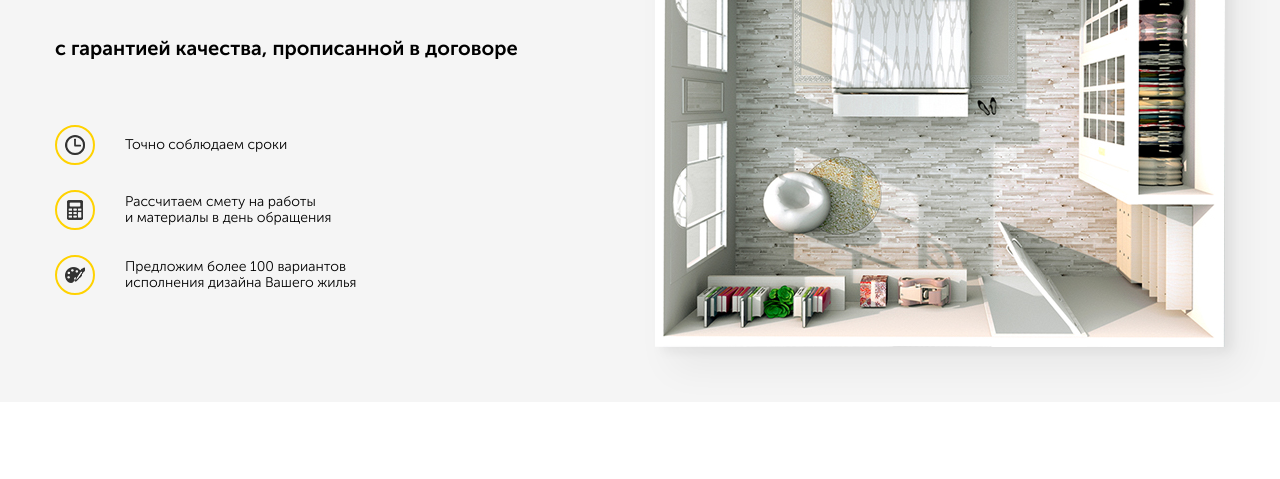
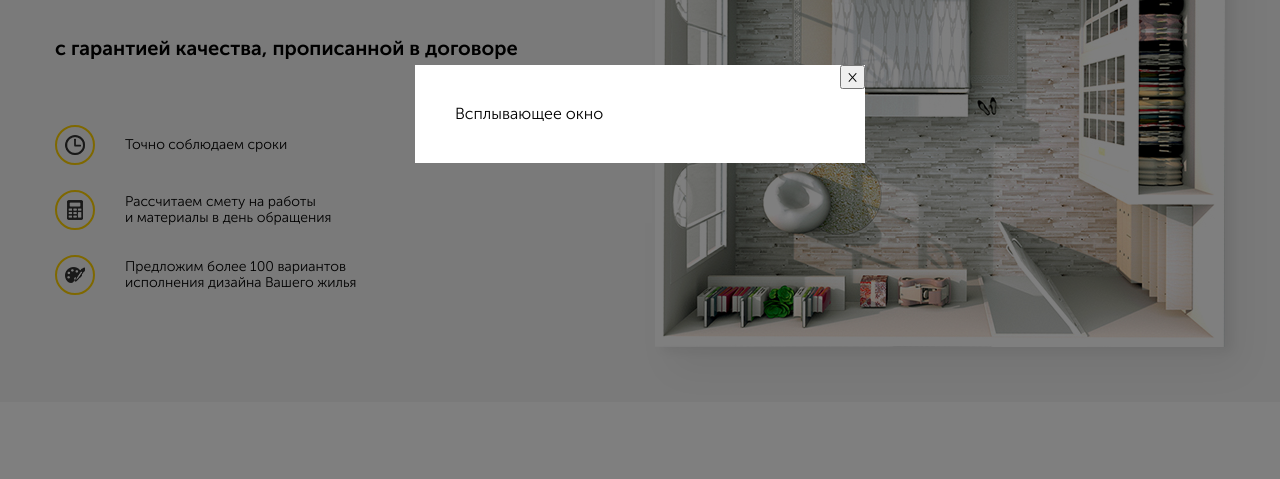
Before and after one commit to Samoiloff90/repair, a plain HTML site: page index.html in a window 1280 px wide. Both pictures are taken after a click on the button "Перезвоните мне". Shown: the part 286-765 px from the top of the page. Drawn offline with Linux system fonts and the light colour scheme.

Commit message:
connected js

```diff
--- /dev/null
+++ b/Sass/blocks/_modal.sass
@@ -0,0 +1,23 @@
+.modal
+  position: fixed
+  left: 0
+  top: 0
+  width: 100%
+  height: 100%
+  background-color: rgba(#000000, 0.5)
+  display: flex
+  display: none
+  &_active
+    display: flex
+  &-dialog
+    position: relative
+    margin: auto
+    max-width: 450px
+    width: 90%
+    min-width: 200px
+    background-color: #fff
+    padding: 40px
+    &__close
+      position: absolute
+      top: 0
+      right: 0
--- a/Sass/blocks/_offer.sass
+++ b/Sass/blocks/_offer.sass
@@ -71,6 +71,9 @@
       margin-bottom: 10px
     &__button
       font-size: 13px
+  .information
+    flex-direction: column
+    min-width: 100%
 @media (max-width: 768px)
   .offer
     background: #ffffff
--- a/Sass/style.sass
+++ b/Sass/style.sass
@@ -8,3 +8,5 @@
 @import 'blocks/hero'
 // Включаем стили для блока offer
 @import 'blocks/offer'
+// Модальное окно
+@import 'blocks/modal'
--- a/index.html
+++ b/index.html
@@ -26,7 +26,7 @@
             </a>
           </div>
           <!-- /.navbar__contacts -->
-          <button class="button navbar__button">
+          <button class="button navbar__button" id="button">
             Перезвоните мне
           </button>
         </div>
@@ -100,7 +100,7 @@
           <form action="#" class="form offer__form">
             <input type="text" class="input offer__input" placeholder="Ваше имя">
             <input type="tell" class="input offer__input" placeholder="Ваш телефон">
-            <button class="button offer__button">
+            <button class="button offer__button" id="button">
               Получить бесплатный дизайн-проект
             </button>
           </form>
@@ -123,5 +123,19 @@
     </section>
     <!-- /.offer -->
   </main>
+  <div class="modal" id="modal">
+    <div class="modal-dialog">
+      <button class="modal-dialog__close" id="close">
+        &times;
+      </button>
+      <div class="modal-dialog__title">
+        Всплывающее окно
+      </div>
+    </div>
+    <!-- /.modal-dialog -->
+  </div>
+  <!-- /.modal -->
+<script src="js/main.js"></script>
+
 </body>
 </html>
--- /dev/null
+++ b/js/main.js
@@ -0,0 +1,11 @@
+var button = document.querySelector('#button');
+var modal = document.querySelector('#modal');
+var close = document.querySelector('#close')
+
+button.addEventListener('click', function() {
+  modal.classList.add('modal_active');
+});
+
+close.addEventListener('click', function() {
+  modal.classList.remove('modal_active');
+})
```
Also changed, not shown: css/style.css.
